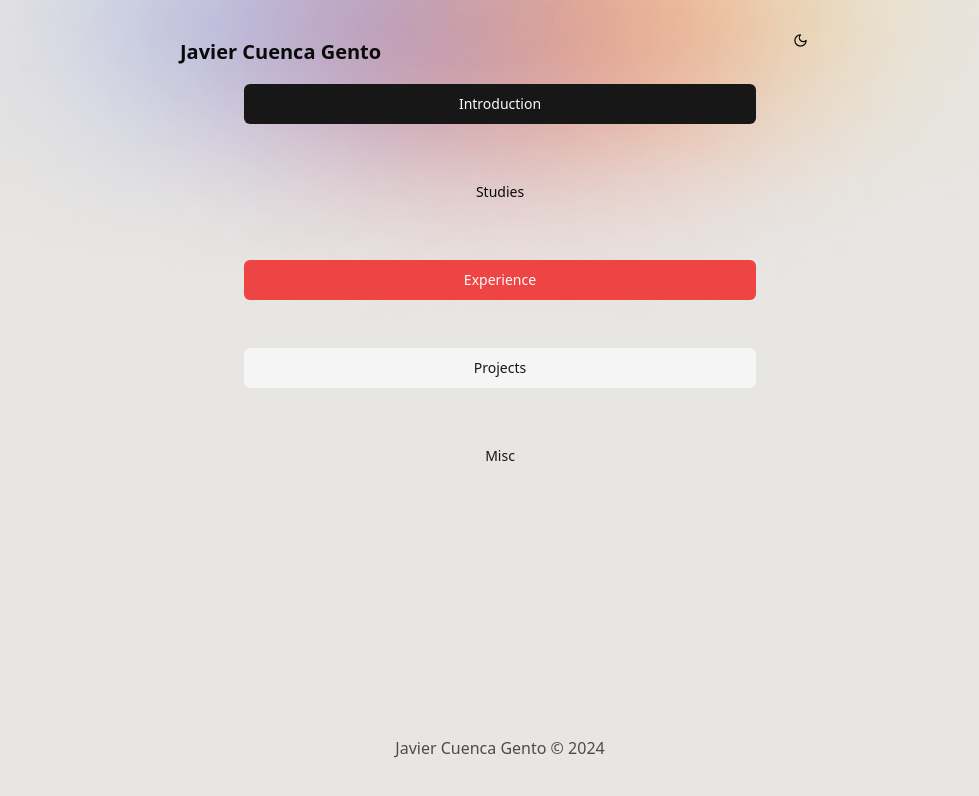
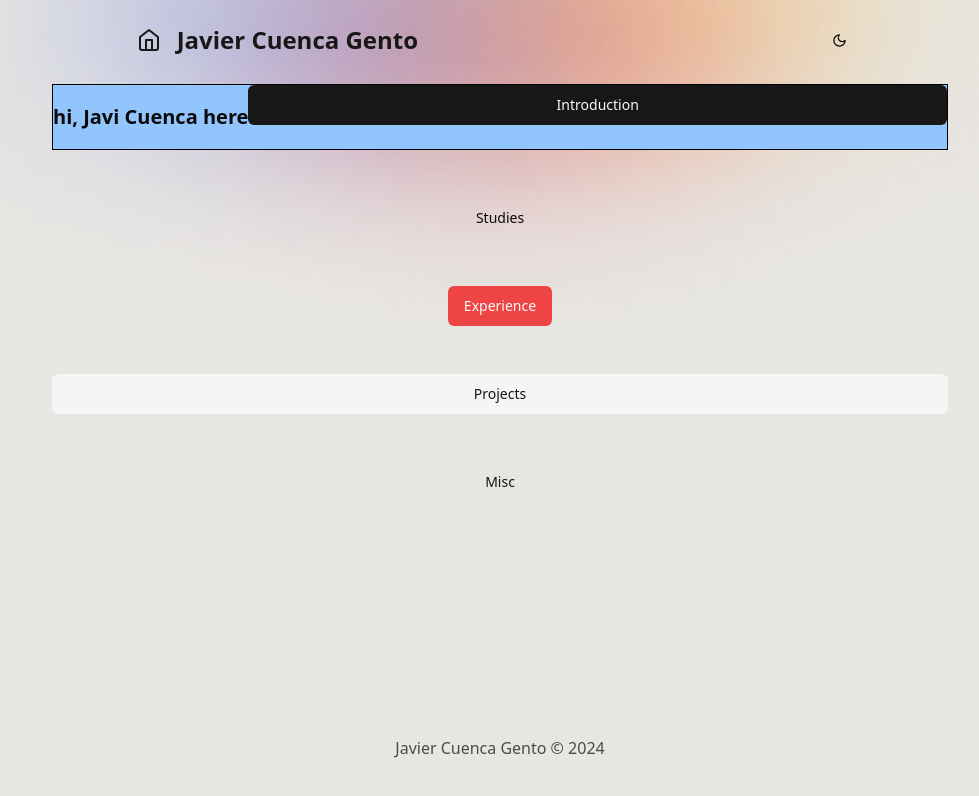
Before and after one commit to jcuencagento/portfolio, a Next.js app: page / in a window 1280 px wide. Shown: the top 796 px of the page, without its empty margins (140-1119 px from the left). Built offline with nearby package versions, Linux system fonts and the light colour scheme.

Commit message:
Update Header

```diff
--- a/package.json
+++ b/package.json
@@ -16,6 +16,7 @@
         "class-variance-authority": "^0.7.0",
         "clsx": "^2.1.0",
         "framer-motion": "^11.0.8",
+        "headlessui": "^0.0.0",
         "lucide-react": "^0.321.0",
         "next": "^14.1.0",
         "next-themes": "^0.2.1",
--- /dev/null
+++ b/src/app/exp/page.tsx
@@ -0,0 +1,3 @@
+export default function Exp() {
+    return <h1>Experience and studies</h1>;
+}
--- a/src/app/layout.tsx
+++ b/src/app/layout.tsx
@@ -3,7 +3,7 @@ import type {Metadata} from "next";
 import "@/app/globals.css";
 import Image from "next/image";
 
-import {ThemeProvider} from "@/components/theme-provider";
+import {ThemeProvider} from "@/components/ui/theme-provider";
 import Header from "@/components/Header";
 import Footer from "@/components/Footer";
 
@@ -32,11 +32,9 @@ export default function RootLayout({children}: ChildrenProps) {
         <html suppressHydrationWarning lang="en">
             <body>
                 <ThemeProvider disableTransitionOnChange enableSystem attribute="class" defaultTheme="system">
-                    <div className="container mx-auto flex min-h-screen max-w-2xl flex-col px-4 py-5">
-                        <div className="flex-1">
-                            <Header />
-                            {children}
-                        </div>
+                    <div className="container mx-auto flex min-h-screen max-w-6xl flex-col px-4 py-5">
+                        <Header />
+                        <div className="flex-1">{children}</div>
                         <Footer />
                         <Image
                             priority
--- a/src/components/Experience.tsx
+++ b/src/components/Experience.tsx
@@ -1,11 +1,15 @@
+import Link from "next/link";
+
 import {Button} from "./ui/button";
 
 export default function Experience() {
     return (
         <div className="align-center flex justify-center text-xl font-bold leading-[4rem]">
-            <Button className="flex flex-grow" variant="destructive">
-                Experience
-            </Button>
+            <Link className="m-auto" href="/exp">
+                <Button className="flex flex-grow" variant="destructive">
+                    Experience
+                </Button>
+            </Link>
         </div>
     );
 }
--- a/src/components/Header.tsx
+++ b/src/components/Header.tsx
@@ -1,12 +1,36 @@
+/* eslint-disable react/button-has-type */
+"use client";
+
 import Link from "next/link";
+import {BookOpenCheckIcon, FolderGit2Icon, HomeIcon, UserSearchIcon} from "lucide-react";
+import {usePathname} from "next/navigation";
 
-import ThemeSwitch from "./theme-switch";
+import ThemeSwitch from "./ui/theme-switch";
 
 export default function Header() {
+    const pathname = usePathname();
+    const renderIcon = () => {
+        switch (pathname) {
+            case "/exp":
+                return <BookOpenCheckIcon className="mr-2 h-6 w-6 lg:mr-4" />;
+            case "/projects":
+                return <FolderGit2Icon className="mr-2 h-6 w-6 lg:mr-4" />;
+            case "/misc":
+                return <UserSearchIcon className="mr-2 h-6 w-6 lg:mr-4" />;
+            default:
+                return <HomeIcon className="mr-2 h-6 w-6 lg:mr-4" />;
+        }
+    };
+
     return (
-        <header className="flex text-xl font-bold leading-[4rem]">
-            <Link href="/">Javier Cuenca Gento</Link>
-            <div className="ml-auto">
+        <header className="mb-2 flex text-xl font-bold leading-[4rem] lg:mb-6">
+            <div className="m-auto flex items-center justify-center text-base text-primary lg:text-2xl">
+                {renderIcon()}
+                <Link className="m-auto" href="/">
+                    Javier Cuenca Gento
+                </Link>
+            </div>
+            <div className="m-auto">
                 <ThemeSwitch />
             </div>
         </header>
--- a/src/components/Introduction.tsx
+++ b/src/components/Introduction.tsx
@@ -2,7 +2,8 @@ import {Button} from "./ui/button";
 
 export default function Introduction() {
     return (
-        <div className="align-center flex h-4/5 justify-center text-xl font-bold leading-[4rem] lg:h-2/5">
+        <div className="align-center flex h-4/5 w-full justify-center border border-black bg-blue-300 text-xl font-bold leading-[4rem] lg:h-3/5">
+            <div>hi, Javi Cuenca here</div>
             <Button className="flex flex-grow" variant="default">
                 Introduction
             </Button>
--- a/src/components/theme-provider.tsx
+++ b/src/components/ui/theme-provider.tsx
@@ -1,9 +1,9 @@
-"use client"
+"use client";
 
 import * as React from "react";
 import {ThemeProvider as NextThemesProvider} from "next-themes";
 import {type ThemeProviderProps} from "next-themes/dist/types";
 
-export function ThemeProvider({ children, ...props }: ThemeProviderProps) {
+export function ThemeProvider({children, ...props}: ThemeProviderProps) {
     return <NextThemesProvider {...props}>{children}</NextThemesProvider>;
 }
--- a/src/components/theme-switch.tsx
+++ b/src/components/ui/theme-switch.tsx
@@ -25,7 +25,7 @@ export default function ThemeSwitch() {
         <div className="flex items-center justify-center">
             <button
                 aria-label="Switch theme"
-                className="text-text hover:bg-overlay ml-1 flex h-10 w-10 flex-col items-center justify-center overflow-hidden rounded-md font-medium duration-200 ease-in-out sm:p-4"
+                className="text-text hover:bg-overlay ml-1 flex h-12 w-12 flex-col items-center justify-center overflow-hidden rounded-md font-medium duration-200 ease-in-out sm:p-4 lg:h-10 lg:w-12"
                 type="button"
                 onClick={onThemeChange}
             >
```
Also changed, not shown: src/app/globals.css (indentation only), src/app/misc/page.tsx (renamed from src/app/personal/page.tsx), 1 other file (tests, documents, lock files or other folders).
